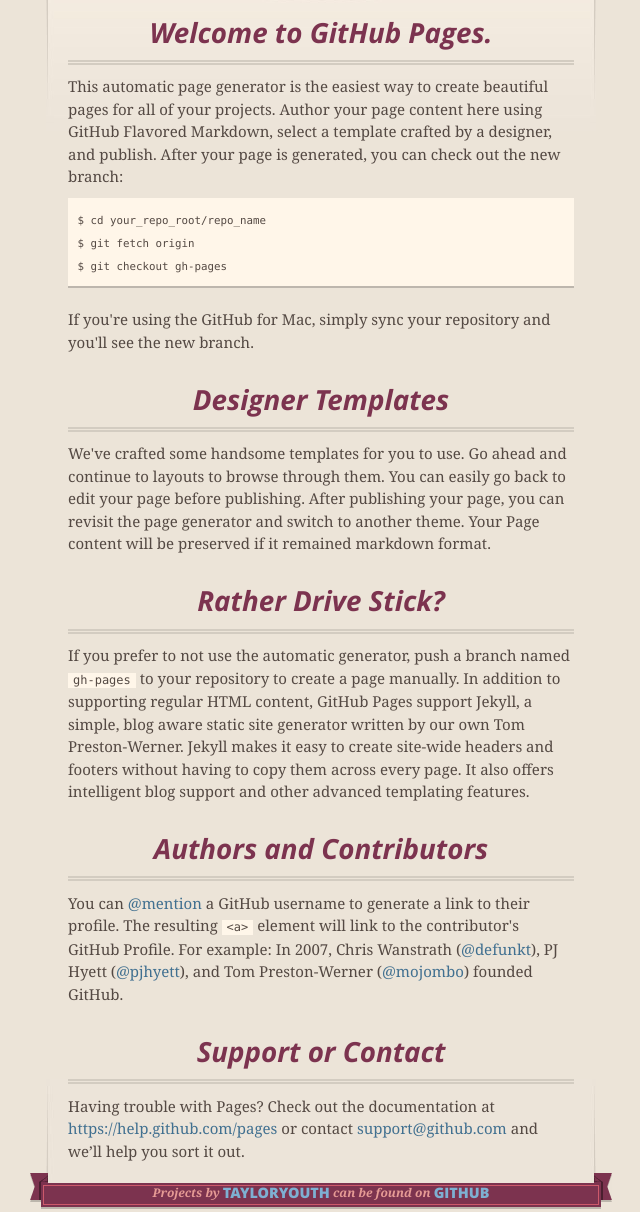
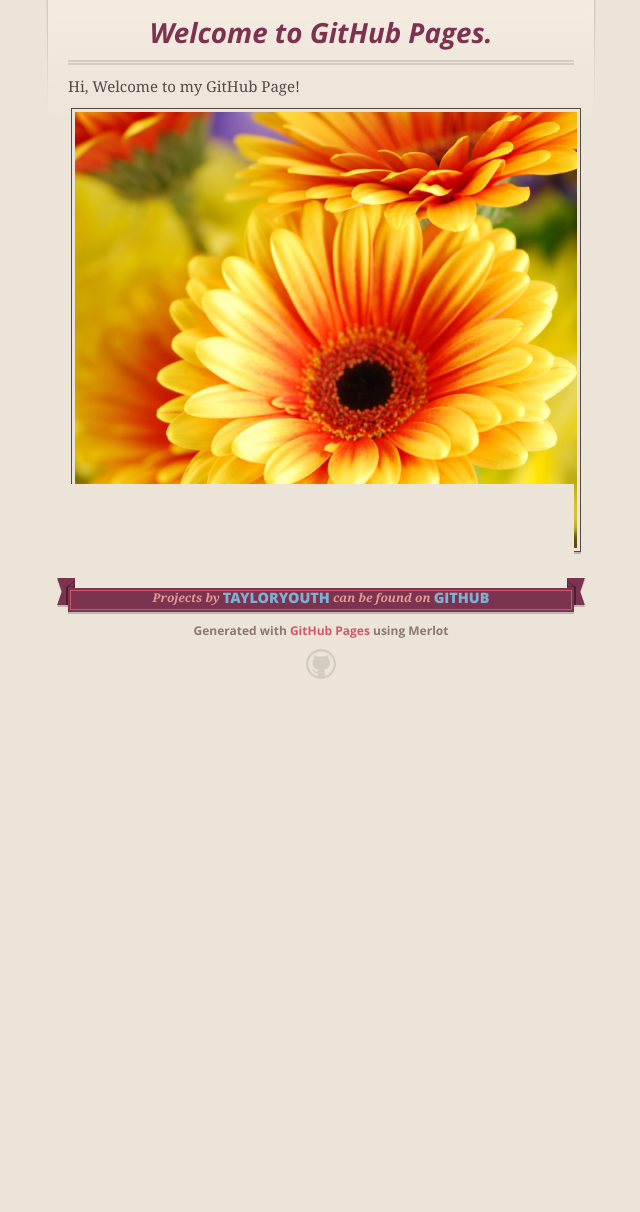
Before and after one commit to tayloryouth/tayloryouth.github.io, a plain HTML site: page index.html in a window 1280 px wide. Shown: the part 195-1407 px from the top of the page, without its empty margins (319-959 px from the left). After the commit the page ends 914 px from the top, so only its background shows below. Drawn offline with nearby package versions, Linux system fonts and the light colour scheme.

Commit message:
Replace auto-generated content in index.html

```diff
--- a/index.html
+++ b/index.html
@@ -48,36 +48,18 @@
         <h3>
 <a id="welcome-to-github-pages" class="anchor" href="#welcome-to-github-pages" aria-hidden="true"><span class="octicon octicon-link"></span></a>Welcome to GitHub Pages.</h3>
 
-<p>This automatic page generator is the easiest way to create beautiful pages for all of your projects. Author your page content here using GitHub Flavored Markdown, select a template crafted by a designer, and publish. After your page is generated, you can check out the new branch:</p>
+<p>Hi, Welcome to my GitHub Page!</p>
 
-<pre><code>$ cd your_repo_root/repo_name
-$ git fetch origin
-$ git checkout gh-pages
-</code></pre>
+<section>
 
-<p>If you're using the GitHub for Mac, simply sync your repository and you'll see the new branch.</p>
+    <img src="images/gerbera-daisy.jpg"
+    style="margin: .2em; padding: .2em; border: thin solid; display:block;>
 
-<h3>
-<a id="designer-templates" class="anchor" href="#designer-templates" aria-hidden="true"><span class="octicon octicon-link"></span></a>Designer Templates</h3>
+  </section>
 
-<p>We've crafted some handsome templates for you to use. Go ahead and continue to layouts to browse through them. You can easily go back to edit your page before publishing. After publishing your page, you can revisit the page generator and switch to another theme. Your Page content will be preserved if it remained markdown format.</p>
-
-<h3>
-<a id="rather-drive-stick" class="anchor" href="#rather-drive-stick" aria-hidden="true"><span class="octicon octicon-link"></span></a>Rather Drive Stick?</h3>
-
-<p>If you prefer to not use the automatic generator, push a branch named <code>gh-pages</code> to your repository to create a page manually. In addition to supporting regular HTML content, GitHub Pages support Jekyll, a simple, blog aware static site generator written by our own Tom Preston-Werner. Jekyll makes it easy to create site-wide headers and footers without having to copy them across every page. It also offers intelligent blog support and other advanced templating features.</p>
-
-<h3>
-<a id="authors-and-contributors" class="anchor" href="#authors-and-contributors" aria-hidden="true"><span class="octicon octicon-link"></span></a>Authors and Contributors</h3>
-
-<p>You can <a href="https://github.com/blog/821" class="user-mention">@mention</a> a GitHub username to generate a link to their profile. The resulting <code>&lt;a&gt;</code> element will link to the contributor's GitHub Profile. For example: In 2007, Chris Wanstrath (<a href="https://github.com/defunkt" class="user-mention">@defunkt</a>), PJ Hyett (<a href="https://github.com/pjhyett" class="user-mention">@pjhyett</a>), and Tom Preston-Werner (<a href="https://github.com/mojombo" class="user-mention">@mojombo</a>) founded GitHub.</p>
-
-<h3>
-<a id="support-or-contact" class="anchor" href="#support-or-contact" aria-hidden="true"><span class="octicon octicon-link"></span></a>Support or Contact</h3>
-
-<p>Having trouble with Pages? Check out the documentation at <a href="https://help.github.com/pages">https://help.github.com/pages</a> or contact <a href="mailto:support@github.com">support@github.com</a> and we’ll help you sort it out.</p>
       </section>
 
+  <h3>&nbsp;</h3>
       <footer>
         <span class="ribbon-outer">
           <span class="ribbon-inner">
```
Also changed, not shown: sftp-config.json (added, +45 -0 lines), images/gerbera-daisy.jpg (added), 2 other files.
